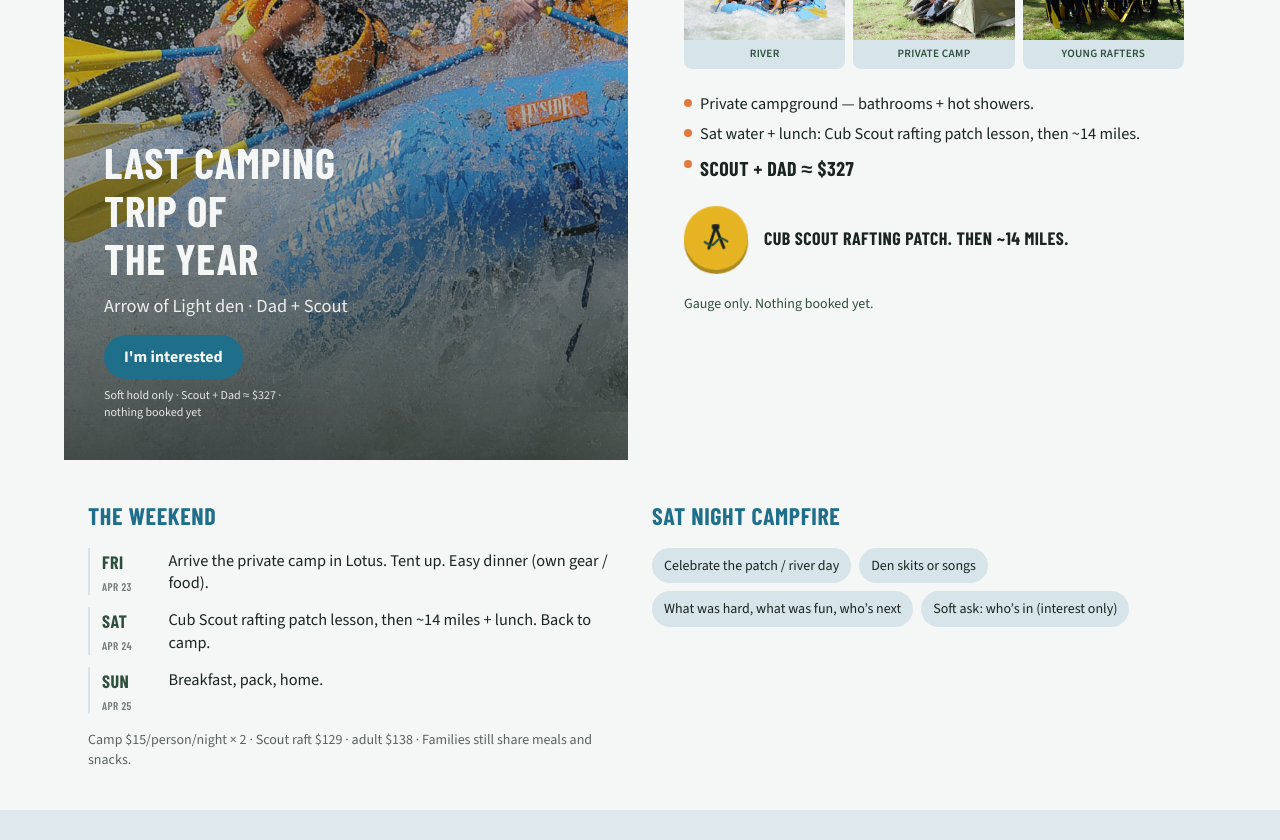
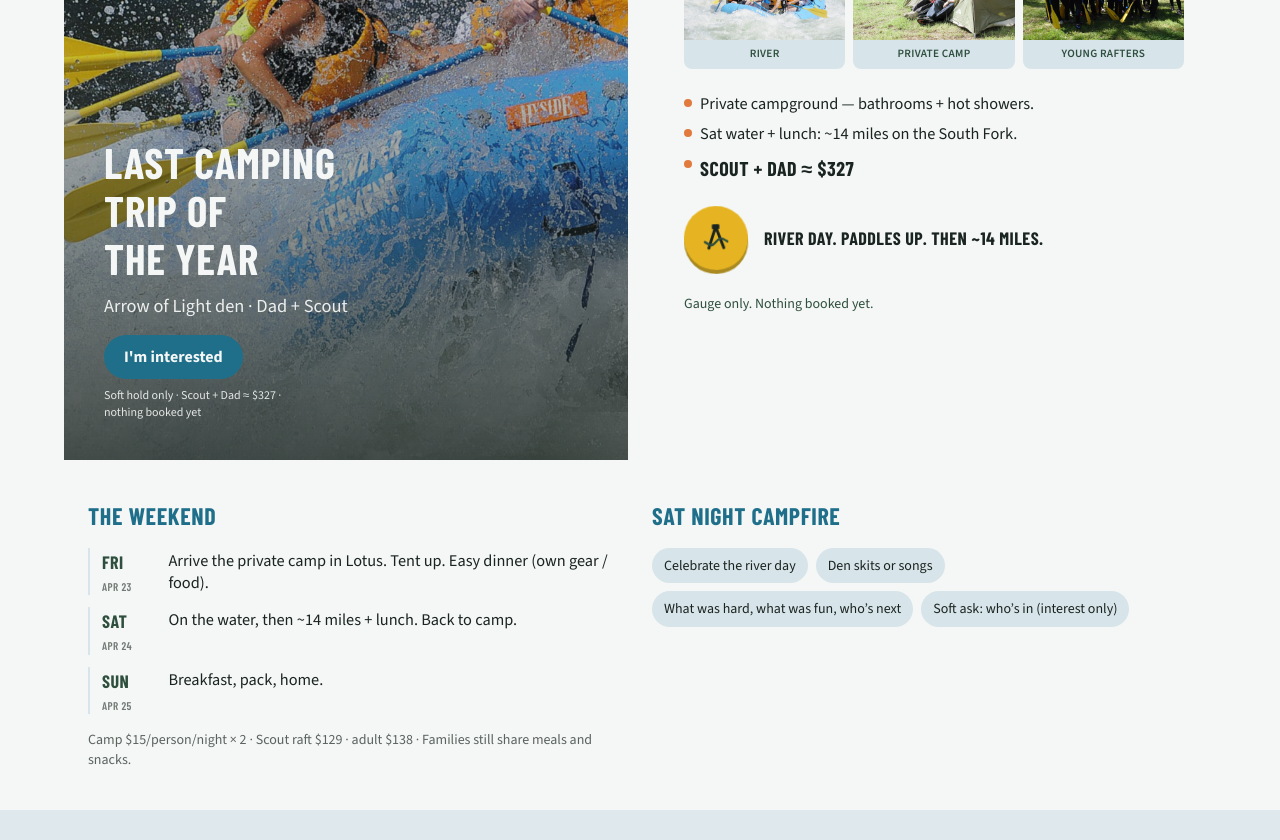
Before and after one commit to genemagg10/camping-trip, a Next.js app: page / in a window 1280 px wide. Shown: the part 340-1180 px from the top of the page. Built offline with nearby package versions, Linux system fonts and the light colour scheme; a web font is replaced by a local one.

Commit message:
Hold named Cub rafting-patch copy pending Gene
Soften Saturday copy to river-day energy. Keep dates, $327, camp
$15/night, showers, SOURCE.md photos, and the generic paddle stamp.

Co-authored-by: maggio.xyz <genemagg10@users.noreply.github.com>

```diff
--- a/app/layout.tsx
+++ b/app/layout.tsx
@@ -16,11 +16,11 @@ const body = Source_Sans_3({
 export const metadata: Metadata = {
   title: "Last camping trip of the year · Arrow of Light den",
   description:
-    "Den pitch for a soft-hold Cub Scout rafting + camp weekend, Fri Apr 23 – Sun Apr 25, with Whitewater Excitement on the South Fork American River. Interest only — nothing booked.",
+    "Den pitch for a soft-hold Arrow of Light rafting + camp weekend, Fri Apr 23 – Sun Apr 25, with Whitewater Excitement on the South Fork American River. Interest only — nothing booked.",
   openGraph: {
     title: "Last camping trip of the year · Arrow of Light den",
     description:
-      "Fri Apr 23 – Sun Apr 25 · Lotus, CA · Cub Scout rafting patch, ~14 miles, two nights at the private campground. Soft hold only. Scout + Dad ≈ $327.",
+      "Fri Apr 23 – Sun Apr 25 · Lotus, CA · ~14 miles on the South Fork, two nights at the private campground. Soft hold only. Scout + Dad ≈ $327.",
     type: "website",
   },
 };
--- a/components/LowerThird.tsx
+++ b/components/LowerThird.tsx
@@ -10,7 +10,7 @@ const days = [
   {
     day: "Sat",
     date: "Apr 24",
-    line: "Cub Scout rafting patch lesson, then ~14 miles + lunch. Back to camp.",
+    line: "On the water, then ~14 miles + lunch. Back to camp.",
   },
   {
     day: "Sun",
@@ -20,7 +20,7 @@ const days = [
 ] as const;
 
 const fire = [
-  "Celebrate the patch / river day",
+  "Celebrate the river day",
   "Den skits or songs",
   "What was hard, what was fun, who’s next",
   "Soft ask: who’s in (interest only)",
--- a/components/Postcard.tsx
+++ b/components/Postcard.tsx
@@ -137,10 +137,7 @@ export function Postcard() {
           </li>
           <li className="flex gap-2">
             <span className="mt-1.5 size-2 shrink-0 rounded-full bg-ember" />
-            <span>
-              Sat water + lunch: Cub Scout rafting patch lesson, then ~14
-              miles.
-            </span>
+            <span>Sat water + lunch: ~14 miles on the South Fork.</span>
           </li>
           <li className="flex gap-2">
             <span className="mt-1.5 size-2 shrink-0 rounded-full bg-ember" />
@@ -153,7 +150,7 @@ export function Postcard() {
         <div className="flex items-center gap-4">
           <AchievementStamp />
           <p className="max-w-xs font-display text-lg leading-tight font-bold tracking-wide text-ink uppercase">
-            Cub Scout rafting patch. Then ~14 miles.
+            River day. Paddles up. Then ~14 miles.
           </p>
         </div>
 
--- a/lib/trip.ts
+++ b/lib/trip.ts
@@ -9,8 +9,7 @@ export const trip = {
   holdLine:
     "Soft hold only — nothing is committed. This page gauges den interest.",
   friday: "Arrive, tent camp, easy dinner (own gear / own food).",
-  saturdayPatch:
-    "9am: Cub Scout rafting patch lesson. Whitewater Excitement certifies and awards the Cub Scout rafting patch.",
+  saturdayMorning: "Saturday morning on the water, then ~14 miles of rafting + lunch.",
   saturdayRiver: "Then ~14 miles of rafting + lunch.",
   saturdayNight: "Camp dinner.",
   sunday: "Breakfast, pack, home.",
```
Also changed, not shown: 2 other files (tests, documents, lock files or other folders).
